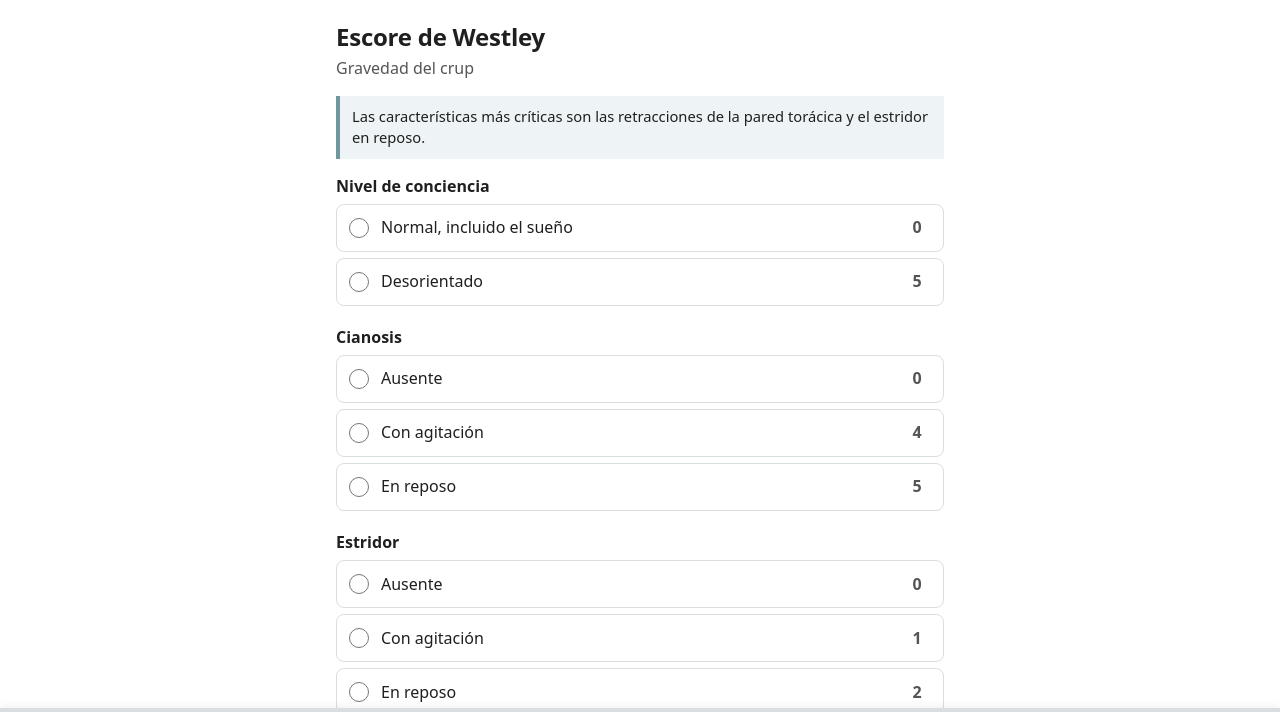
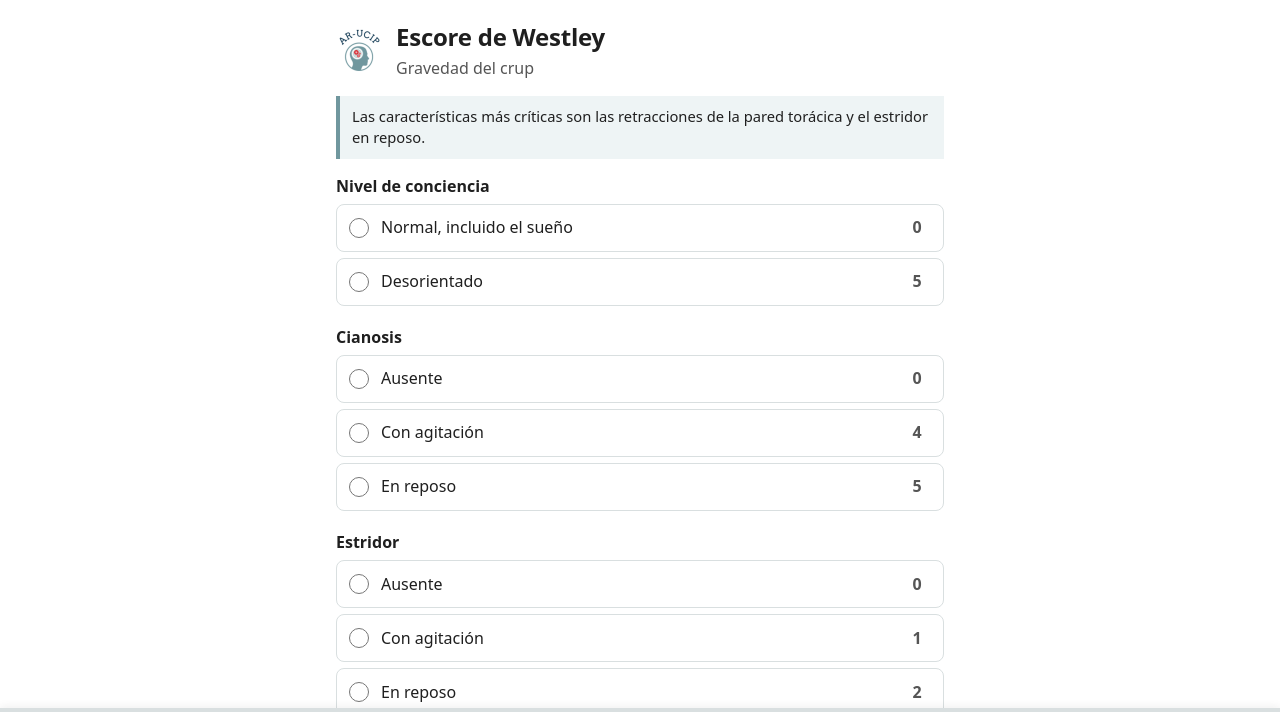
Before and after one commit to jselandari/crup-westley, a plain HTML site: page index.html in a window 1280 px wide. Shown: the top 727 px of the page. Drawn offline with Linux system fonts and the light colour scheme.

Commit message:
Add files via upload

```diff
--- a/index.html
+++ b/index.html
@@ -8,7 +8,7 @@
   <meta name="theme-color" content="#ffffff">
   <link rel="manifest" href="manifest.json">
   <link rel="icon" type="image/png" sizes="192x192" href="icons/icon-192.png">
-  <link rel="apple-touch-icon" href="icons/apple-touch-icon.png">
+  <link rel="apple-touch-icon" sizes="180x180" href="icons/apple-touch-icon.png">
   <meta name="apple-mobile-web-app-capable" content="yes">
   <meta name="mobile-web-app-capable" content="yes">
   <meta name="apple-mobile-web-app-title" content="Westley">
@@ -16,8 +16,11 @@
 </head>
 <body>
   <header class="top">
-    <h1>Escore de Westley</h1>
-    <p class="sub">Gravedad del crup</p>
+    <img class="logo" src="icons/icon-192.png" width="48" height="48" alt="">
+    <div>
+      <h1>Escore de Westley</h1>
+      <p class="sub">Gravedad del crup</p>
+    </div>
   </header>
 
   <main>
--- a/styles.css
+++ b/styles.css
@@ -29,7 +29,11 @@ body {
   max-width: 640px;
   margin: 0 auto;
   padding: 20px 16px 8px;
+  display: flex;
+  align-items: center;
+  gap: 12px;
 }
+.top .logo { flex: none; width: 48px; height: 48px; border-radius: 10px; }
 .top h1 { margin: 0; font-size: 1.5rem; color: var(--ink); letter-spacing: -0.01em; }
 .top .sub { margin: 2px 0 0; color: var(--text); }
 
--- a/sw.js
+++ b/sw.js
@@ -1,4 +1,4 @@
-var CACHE = 'westley-v1';
+var CACHE = 'westley-v2';
 var ASSETS = [
   './',
   'index.html',
```
